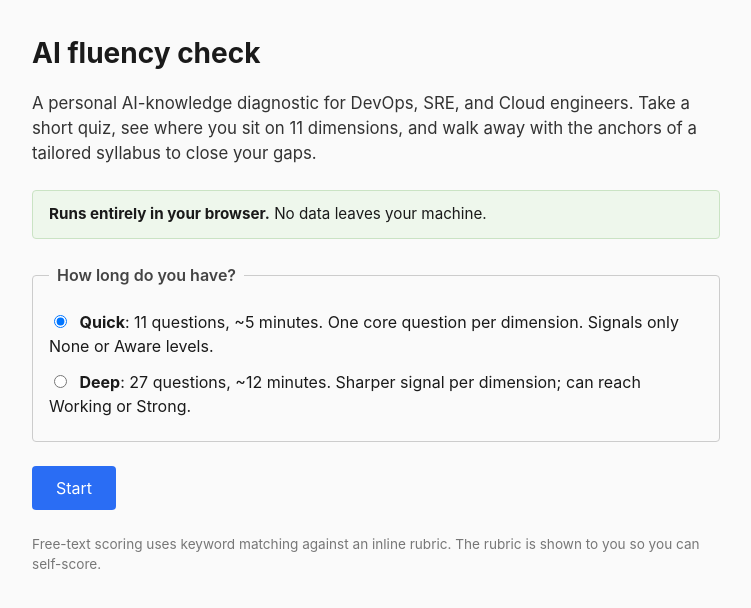
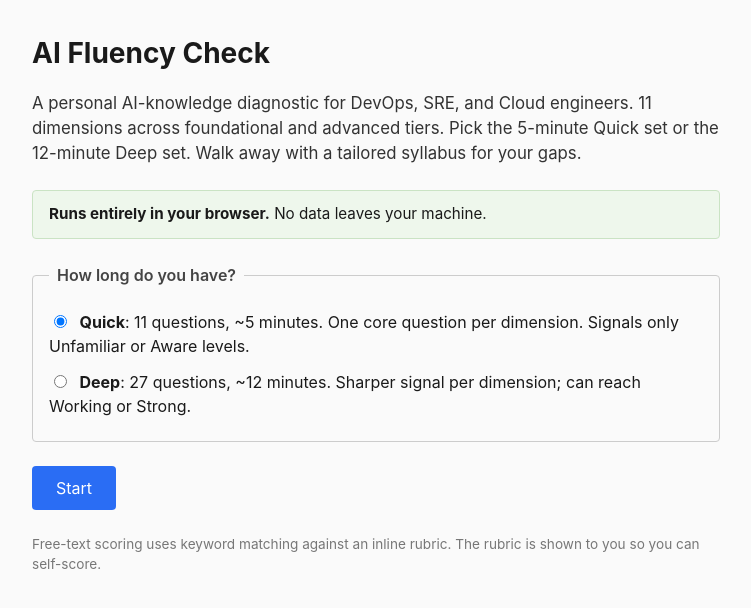
Before and after one commit to ImpactEng/ai-fluency-check, a plain HTML site: page index.html in a window 1280 px wide. Shown: the whole page, without its empty margins (264-1015 px from the left). Drawn offline with Linux system fonts and the light colour scheme.

Commit message:
index.html: Title Case, add UX elements, rename level text, tighten landing copy
- Title Case "AI Fluency Check" in the document title and h1.
- Add the progress-bar element above #question-container.
- Add the quick-mode-note banner and summary-label above #summary on results.
- "None or Aware levels" -> "Unfamiliar or Aware levels" on the mode-selector.
- Tighten the landing lede to one paragraph with multi-sentence cadence
  (matches the AI Readiness Assessment hero copy pattern).

```diff
--- a/index.html
+++ b/index.html
@@ -4,14 +4,14 @@
   <meta charset="UTF-8">
   <meta name="viewport" content="width=device-width, initial-scale=1.0">
   <meta name="robots" content="noindex, nofollow">
-  <title>AI fluency check</title>
+  <title>AI Fluency Check</title>
   <link rel="stylesheet" href="style.css">
 </head>
 <body>
   <main id="app">
     <section id="landing" class="screen">
-      <h1>AI fluency check</h1>
-      <p class="lede">A personal AI-knowledge diagnostic for DevOps, SRE, and Cloud engineers. Take a short quiz, see where you sit on 11 dimensions, and walk away with the anchors of a tailored syllabus to close your gaps.</p>
+      <h1>AI Fluency Check</h1>
+      <p class="lede">A personal AI-knowledge diagnostic for DevOps, SRE, and Cloud engineers. 11 dimensions across foundational and advanced tiers. Pick the 5-minute Quick set or the 12-minute Deep set. Walk away with a tailored syllabus for your gaps.</p>
       <p class="privacy"><strong>Runs entirely in your browser.</strong> No data leaves your machine.</p>
       <div id="resume-banner" class="resume-banner hidden" role="region" aria-label="Resume saved session">
         <strong>You have a saved session.</strong>
@@ -23,7 +23,7 @@
       </div>
       <fieldset class="mode-select">
         <legend>How long do you have?</legend>
-        <label><input type="radio" name="mode" value="quick" checked> <strong>Quick</strong>: 11 questions, ~5 minutes. One core question per dimension. Signals only None or Aware levels.</label>
+        <label><input type="radio" name="mode" value="quick" checked> <strong>Quick</strong>: 11 questions, ~5 minutes. One core question per dimension. Signals only Unfamiliar or Aware levels.</label>
         <label><input type="radio" name="mode" value="deep"> <strong>Deep</strong>: 27 questions, ~12 minutes. Sharper signal per dimension; can reach Working or Strong.</label>
       </fieldset>
       <button id="start-btn" class="primary">Start</button>
@@ -35,6 +35,7 @@
         <span id="progress" class="progress">0 / 0</span>
         <span id="dim-tag" class="dim-tag"></span>
       </header>
+      <div class="progress-bar-wrap"><div id="progress-bar" class="progress-bar" style="width:0%"></div></div>
       <div id="question-container" aria-live="polite" aria-atomic="false"></div>
       <div class="quiz-nav">
         <button id="back-btn" class="secondary">Back</button>
@@ -45,6 +46,8 @@
     <section id="results" class="screen hidden">
       <h1>Your AI fluency profile</h1>
       <p class="results-lede">Per-dimension snapshot. Each anchor sentence describes what <em>Strong</em> looks like on that dimension. Where authored, a syllabus track (Read / Try / Tool / Next phase) is available behind the "Show suggested next steps" toggle on each card.</p>
+      <div id="quick-mode-note" class="quick-mode-note hidden"><strong>Quick mode</strong>: signals reach only Unfamiliar or Aware. <a href="#" id="run-deep-link">Run Deep mode</a> (~12 min, 27 questions) to reach Working or Strong levels.</div>
+      <p class="summary-label">Across your 11 dimensions:</p>
       <div id="summary" class="summary"></div>
       <div id="funnel-cta" class="funnel-cta funnel-cta-soft" role="region" aria-label="Funnel handoff"></div>
       <div id="results-grid"></div>
```
